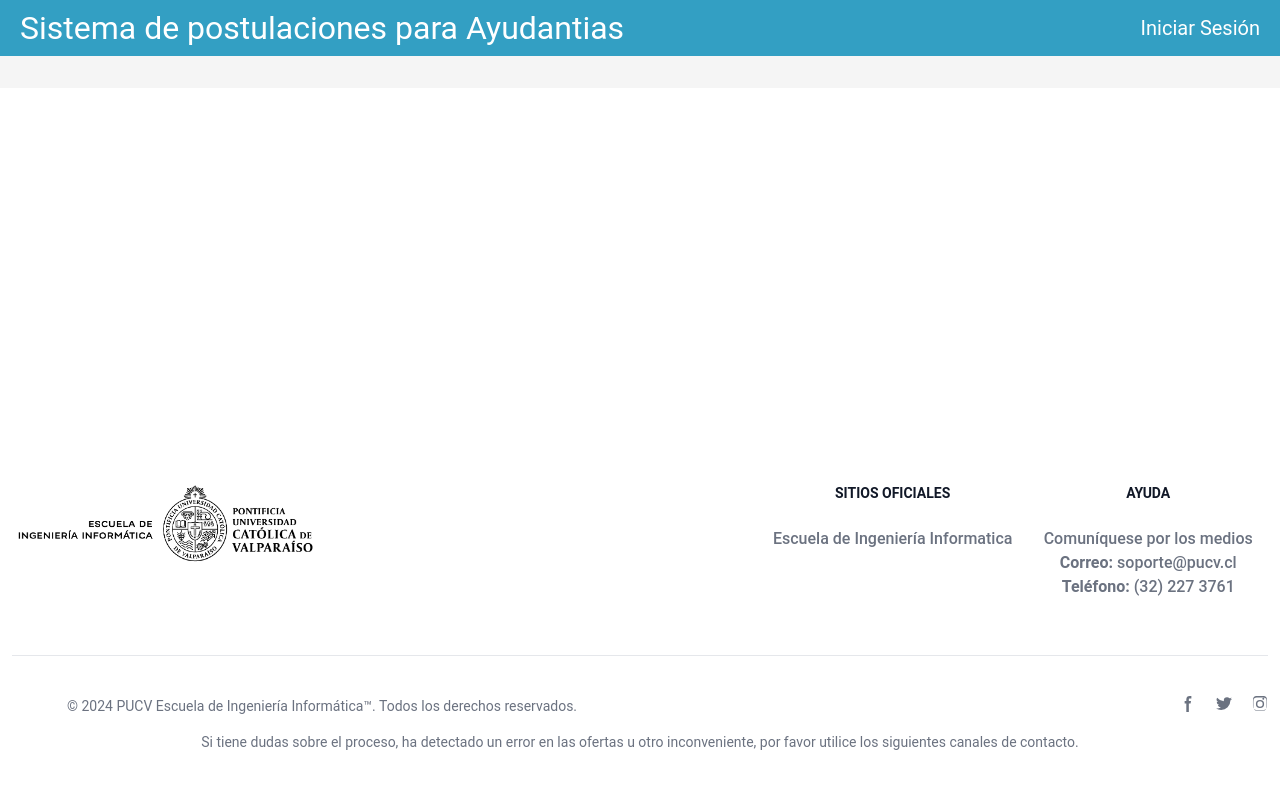
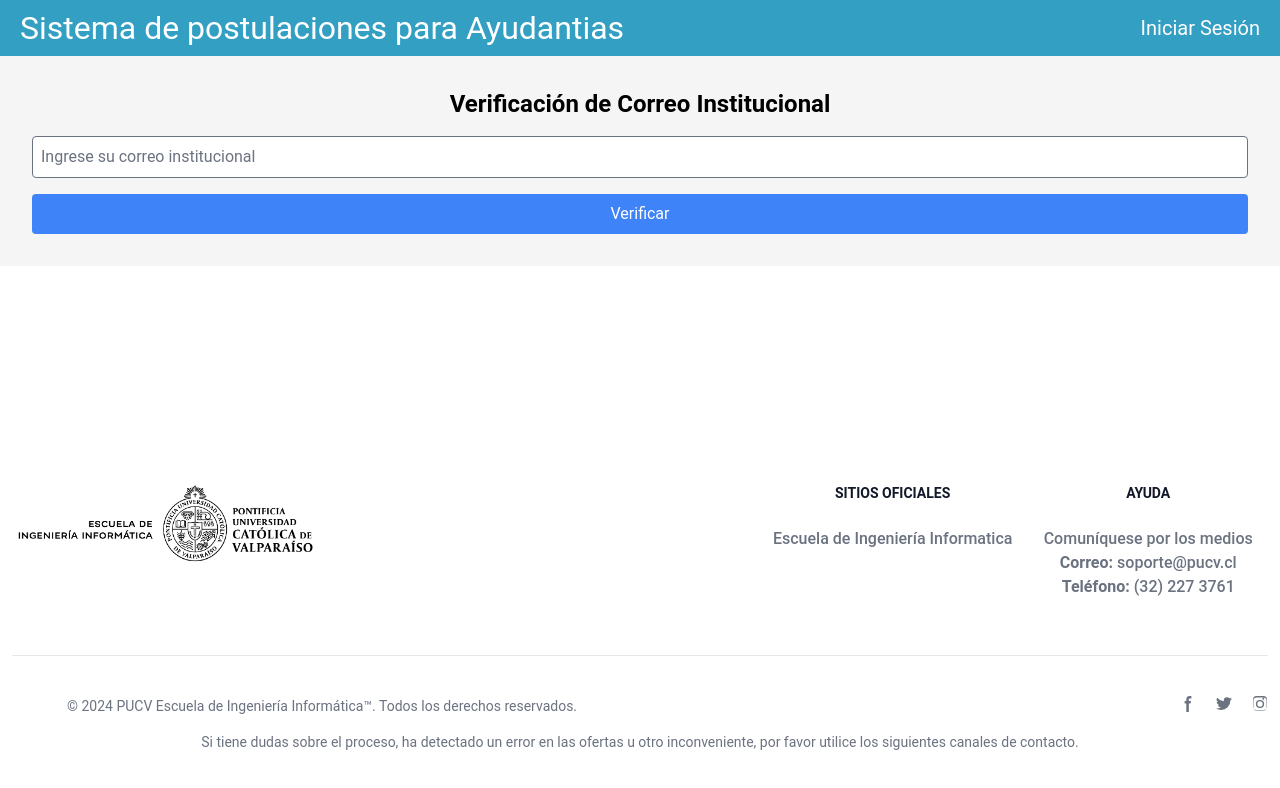
Before and after one commit to ReneAraya/front-end-proyecto-titulo, a React (Create React App) app: page /formulario/verificar/1/1 in a window 1280 px wide. Shown: the top 788 px of the page. Built offline with nearby package versions, Linux system fonts and the light colour scheme.

Commit message:
verificacion de correo respondiente o no lista

```diff
--- a/src/components/Main.js
+++ b/src/components/Main.js
@@ -8,6 +8,8 @@ import OfferManagement from '../pages/OfferManagement';
 import ProfessorDashboard from '../pages/ProfessorDashboard';
 import ProfessorRamos from '../pages/ProfessorRamos';
 import ProfessorFormulario from '../pages/ProfessorFormulario';
+import VerificarCorreo from '../pages/VerificarCorreo';
+import FormularioPostulante from '../pages/FormularioPostulante';
 
 const Main = () => {
   return (
@@ -20,6 +22,8 @@ const Main = () => {
           <Route path="/profesor" element={<ProfessorDashboard />} />
           <Route path="/profesor/carrera/:carreraId/ramos" element={<ProfessorRamos />} />
           <Route path="/profesor/ramo/:ramoId/formulario" element={<ProfessorFormulario />} />
+          <Route path="/formulario/verificar/:ramoId/:carreraId" element={<VerificarCorreo />} />
+          <Route path="/formulario/:ramoId/:carreraId" element={<FormularioPostulante />} />
         </Routes>
       </div>
     </main>
--- a/src/pages/Home.js
+++ b/src/pages/Home.js
@@ -68,7 +68,9 @@ const Home = () => {
     const toggleOpen3 = () => setIsOpen3(!isOpen3);
 
     const handleOfferClick = (ramoId, carreraId) => {
-        navigate(`/formulario/${ramoId}/${carreraId}`);
+        if (ramoId && carreraId) {
+            navigate(`/formulario/verificar/${ramoId}/${carreraId}`);
+        }
     };
 
     return (
--- /dev/null
+++ b/src/pages/VerificarCorreo.js
@@ -0,0 +1,48 @@
+import React, { useState } from 'react';
+import axios from 'axios';
+import { useNavigate, useParams } from 'react-router-dom';
+
+const VerificarCorreo = () => {
+  const [email, setEmail] = useState('');
+  const [errorMessage, setErrorMessage] = useState('');
+  const { ramoId, carreraId } = useParams();
+  const navigate = useNavigate();
+
+  const handleVerificarCorreo = async () => {
+    try {
+      const response = await axios.post('http://localhost:3001/api/formulario/verificar', {
+        respondent_email: email,
+        ramoId: parseInt(ramoId),
+        carreraId: parseInt(carreraId),
+      });
+
+      if (response.data.responded) {
+        setErrorMessage('Usted ya postuló como ayudante a este ramo.');
+      } else {
+        navigate(`/formulario/${ramoId}/${carreraId}/responder`, { state: { email } });
+      }
+    } catch (error) {
+      console.error('Error al verificar el correo:', error);
+      setErrorMessage('Hubo un error al verificar el correo. Inténtelo de nuevo.');
+    }
+  };
+
+  return (
+    <div className="container mx-auto p-4">
+      <h2 className="text-2xl font-bold mb-4">Verificación de Correo Institucional</h2>
+      <input
+        type="email"
+        value={email}
+        onChange={(e) => setEmail(e.target.value)}
+        placeholder="Ingrese su correo institucional"
+        className="border p-2 rounded w-full mb-4"
+      />
+      <button onClick={handleVerificarCorreo} className="bg-blue-500 text-white p-2 rounded w-full">
+        Verificar
+      </button>
+      {errorMessage && <p className="text-red-500 mt-4">{errorMessage}</p>}
+    </div>
+  );
+};
+
+export default VerificarCorreo;
```
